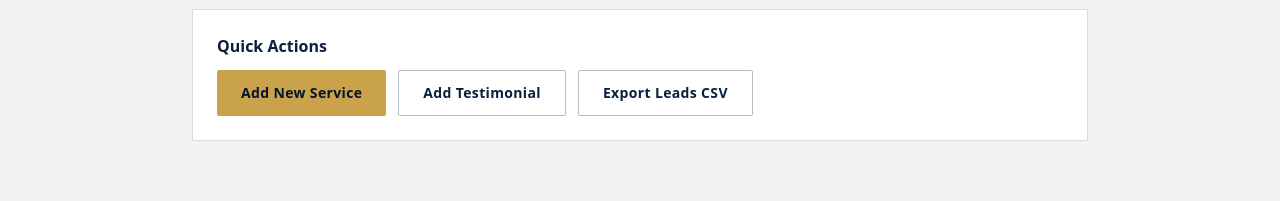
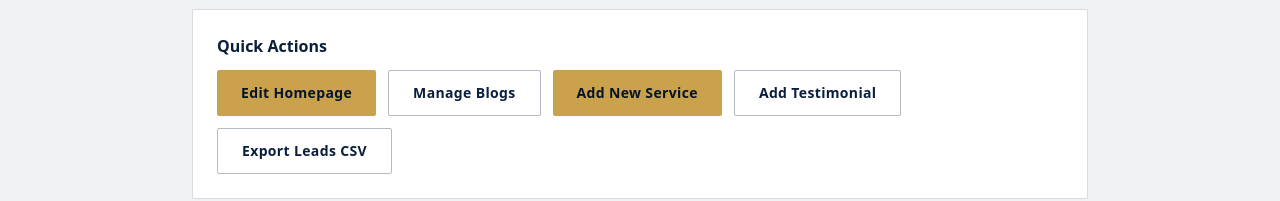
Before and after one commit to filefastservices-dotcom/filefast-website, a Next.js app: page /admin/dashboard in a window 1280 px wide. Shown: the part 416-617 px from the top of the page. Built offline with nearby package versions, Linux system fonts and the light colour scheme; no server answers; the database is empty.

Commit message:
Add homepage and blog quick actions to admin dashboard

```diff
--- a/src/app/admin/dashboard/page.js
+++ b/src/app/admin/dashboard/page.js
@@ -56,6 +56,8 @@ export default function AdminDashboardPage() {
       <div className="mt-6 rounded-sm border border-silver/70 bg-white p-6">
         <p className="font-semibold text-navy">Quick Actions</p>
         <div className="mt-3 flex flex-wrap gap-3">
+          <Link href="/admin/homepage" className="btn-gold text-xs">Edit Homepage</Link>
+          <Link href="/admin/blog" className="btn-navy-outline text-xs">Manage Blogs</Link>
           <Link href="/admin/services/new" className="btn-gold text-xs">
             Add New Service
           </Link>
```
